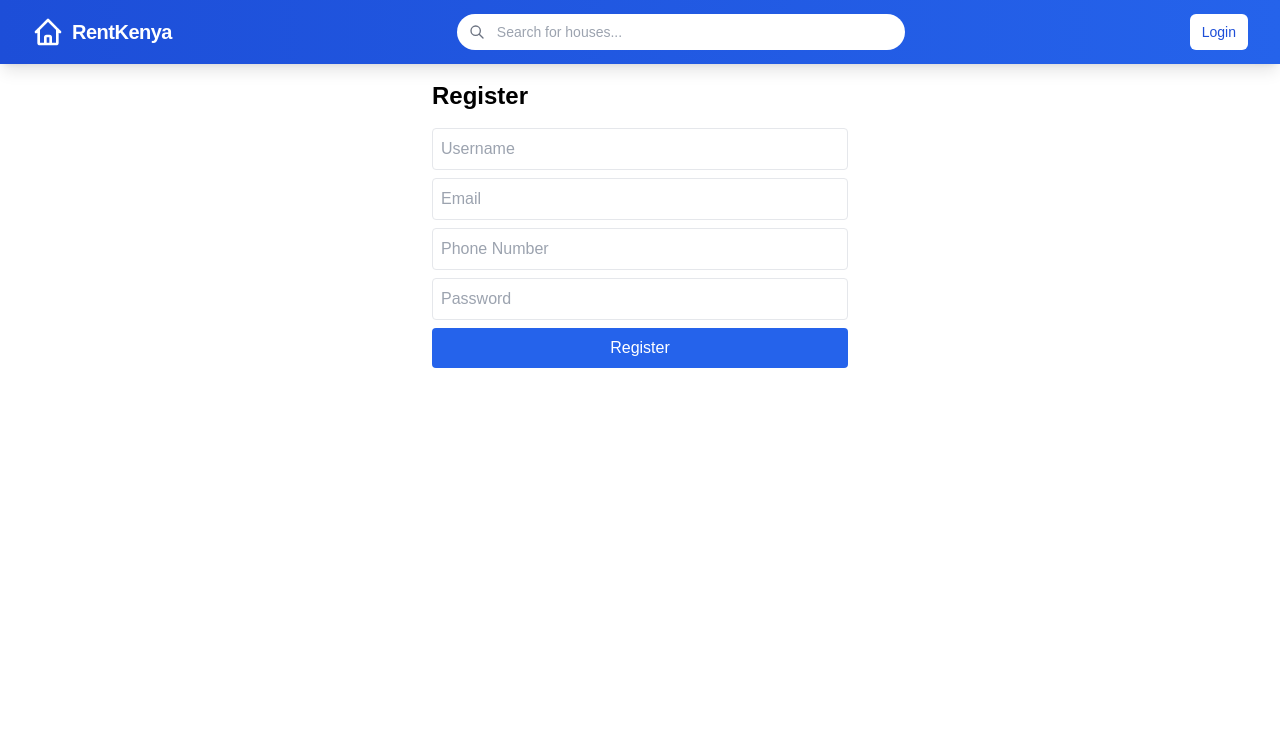
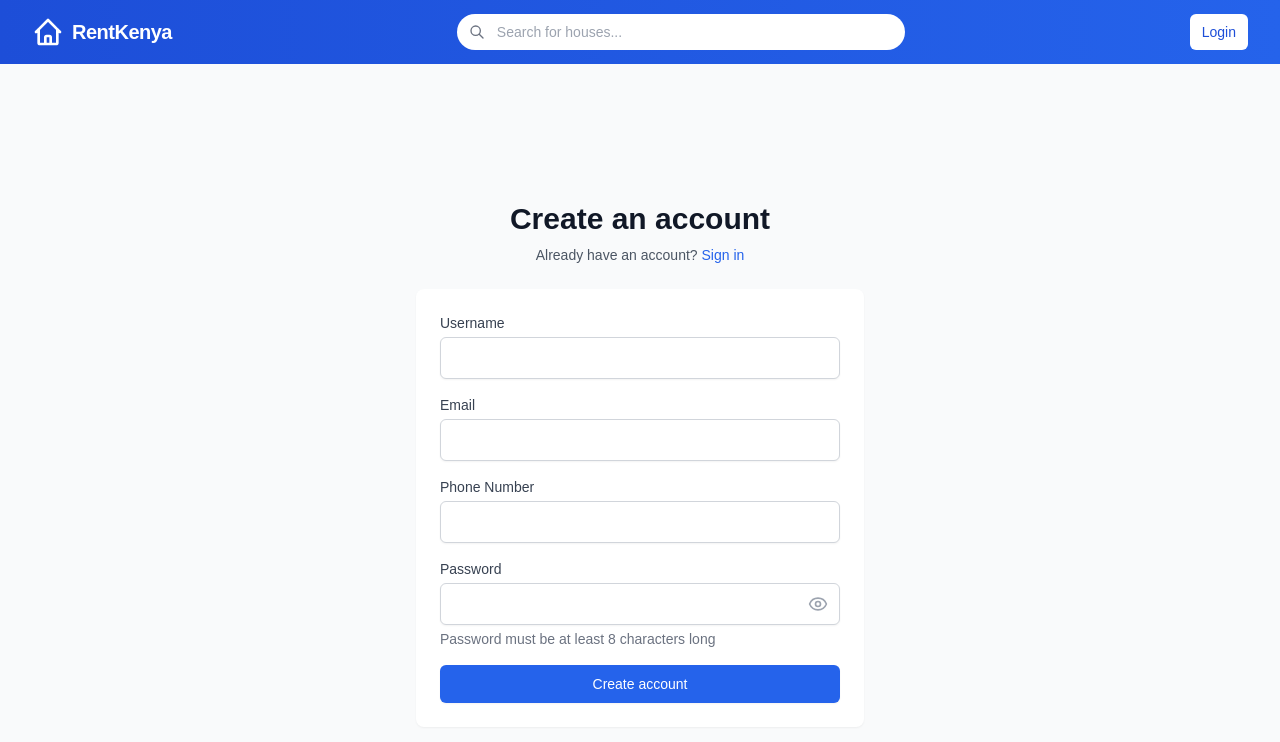
Before and after one commit to Susan56789/RentKenya, a Vue app in the folder client/: page /register in a window 1280 px wide. Shown: the top 742 px of the page. Built offline with nearby package versions, Linux system fonts and the light colour scheme.

Commit message:
Updated login and register pages

```diff
--- a/client/src/router/index.js
+++ b/client/src/router/index.js
@@ -6,12 +6,14 @@ import RegisterPage from '../views/RegisterPage.vue';
 import HouseDetails from '../views/HouseDetails.vue';
 import HouseListings from '@/components/HouseListings.vue';
 import UserProfile from '@/components/UserProfile.vue';
+import ForgotPassword from '@/views/ForgotPassword.vue';
 
 const routes = [
   { path: '/', component: HomePage },
   { path: '/add-house', component: AddHouse },
   { path: '/login', component: LoginPage },
   { path: '/register', component: RegisterPage },
+  {path: '/forgot-password', component: ForgotPassword},
   { path: '/house/:id', component: HouseDetails, props: true },
   {
     path: '/profile',
--- /dev/null
+++ b/client/src/views/ForgotPassword.vue
@@ -0,0 +1,111 @@
+<template>
+    <div class="min-h-screen flex items-center justify-center bg-gray-50 py-12 px-4 sm:px-6 lg:px-8">
+      <base-card class="w-full max-w-md">
+        <card-header class="space-y-1">
+          <card-title class="text-2xl font-bold text-center">Forgot Password</card-title>
+          <p class="text-center text-gray-600">
+            Enter your email to reset your password
+          </p>
+        </card-header>
+        <card-content>
+          <base-alert v-if="error" variant="destructive" class="mb-4">
+            <template #icon>
+              <alert-circle-icon class="h-4 w-4" />
+            </template>
+            <alert-description>{{ error }}</alert-description>
+          </base-alert>
+          <base-alert v-if="success" variant="success" class="mb-4">
+            <alert-description>{{ success }}</alert-description>
+          </base-alert>
+
+          <form @submit.prevent="handleForgotPassword" class="space-y-4">
+            <div class="space-y-1">
+              <label for="email" class="block text-sm font-medium text-gray-700">
+                Email
+              </label>
+              <input
+                id="email"
+                type="email"
+                v-model="email"
+                required
+                class="w-full px-3 py-2 border border-gray-300 rounded-md shadow-sm focus:outline-none focus:ring-2 focus:ring-blue-500 focus:border-blue-500"
+                placeholder="you@example.com"
+              />
+            </div>
+
+            <button
+              type="submit"
+              :disabled="isLoading"
+              class="w-full flex justify-center py-2 px-4 border border-transparent rounded-md shadow-sm text-sm font-medium text-white bg-blue-600 hover:bg-blue-700 focus:outline-none focus:ring-2 focus:ring-offset-2 focus:ring-blue-500 disabled:opacity-50 disabled:cursor-not-allowed"
+            >
+              {{ isLoading ? 'Sending...' : 'Send Reset Link' }}
+            </button>
+          </form>
+        </card-content>
+      </base-card>
+    </div>
+  </template>
+
+  <script>
+  import { BaseCard, CardHeader, CardTitle, CardContent } from '@components/layout';
+  import { AlertCircle as AlertCircleIcon } from 'lucide-vue-next';
+  import { BaseAlert, AlertDescription } from '@components/layout';
+  import axios from 'axios';
+
+  export default {
+    name: 'ForgotPassword',
+    components: {
+      BaseCard,
+      CardHeader,
+      CardTitle,
+      CardContent,
+      BaseAlert,
+      AlertDescription,
+      AlertCircleIcon
+    },
+    data() {
+      return {
+        email: '',
+        error: '',
+        success: '',
+        isLoading: false
+      };
+    },
+    methods: {
+      async handleForgotPassword() {
+        this.error = '';
+        this.success = '';
+        this.isLoading = true;
+
+        if (!this.validateForm()) {
+          this.isLoading = false;
+          return;
+        }
+
+        try {
+          await axios.post('https://rentkenya.onrender.com/api/users/forgot-password', {
+            email: this.email.trim()
+          });
+          this.success = 'A password reset link has been sent to your email';
+        } catch (err) {
+          console.error('Forgot Password Error:', err);
+          this.error = err.response?.data?.message || 'Failed to send reset link';
+        } finally {
+          this.isLoading = false;
+        }
+      },
+      validateForm() {
+        if (!this.email) {
+          this.error = 'Please enter your email';
+          return false;
+        }
+        const emailRegex = /^[^\s@]+@[^\s@]+\.[^\s@]+$/;
+        if (!emailRegex.test(this.email)) {
+          this.error = 'Please enter a valid email address';
+          return false;
+        }
+        return true;
+      }
+    }
+  };
+  </script>
--- a/client/src/views/LoginPage.vue
+++ b/client/src/views/LoginPage.vue
@@ -34,14 +34,24 @@
             <label for="password" class="block text-sm font-medium text-gray-700">
               Password
             </label>
+            <div class="relative">
               <input
                 id="password"
-              type="password"
+                :type="showPassword ? 'text' : 'password'"
                 v-model="password"
                 required
                 class="w-full px-3 py-2 border border-gray-300 rounded-md shadow-sm focus:outline-none focus:ring-2 focus:ring-blue-500 focus:border-blue-500"
                 placeholder="••••••••"
               />
+              <button
+                type="button"
+                @click="showPassword = !showPassword"
+                class="absolute inset-y-0 right-0 pr-3 flex items-center"
+              >
+                <eye-icon v-if="!showPassword" class="h-5 w-5 text-gray-400" />
+                <eye-off-icon v-else class="h-5 w-5 text-gray-400" />
+              </button>
+            </div>
           </div>
 
           <div class="flex items-center justify-between">
@@ -91,7 +101,7 @@
 
 <script>
 import { BaseCard, CardHeader, CardTitle, CardContent } from '@components/layout';
-import { AlertCircle as AlertCircleIcon } from 'lucide-vue-next';
+import { AlertCircle as AlertCircleIcon, Eye as EyeIcon, EyeOff as EyeOffIcon } from 'lucide-vue-next';
 import { BaseAlert, AlertDescription } from '@components/layout';
 import axios from 'axios';
 
@@ -104,7 +114,9 @@ export default {
     CardContent,
     BaseAlert,
     AlertDescription,
-    AlertCircleIcon
+    AlertCircleIcon,
+    EyeIcon,
+    EyeOffIcon
   },
   data() {
     return {
@@ -112,7 +124,8 @@ export default {
       password: '',
       rememberMe: false,
       error: '',
-      isLoading: false
+      isLoading: false,
+      showPassword: false
     };
   },
   methods: {
@@ -120,15 +133,15 @@ export default {
       this.error = '';
       this.isLoading = true;
 
+      if (!this.validateForm()) {
+        this.isLoading = false;
+        return;
+      }
+
       try {
-        // Configure axios to include credentials
         const response = await axios.post('https://rentkenya.onrender.com/api/users/login', {
-          email: this.email,
+          email: this.email.trim(),
           password: this.password
-        }, {
-          headers: {
-            'Content-Type': 'application/json'
-          }
         });
 
         const { token } = response.data;
@@ -137,19 +150,30 @@ export default {
           throw new Error('No token received from server');
         }
 
-        // Store token with Bearer prefix
         localStorage.setItem('token', `Bearer ${token}`);
-
-        // Configure axios defaults for future requests
         axios.defaults.headers.common['Authorization'] = `Bearer ${token}`;
 
         this.$router.push('/');
       } catch (err) {
         console.error('Login Error:', err);
-        this.error = err.response?.data?.message || 'Login failed. Please check your credentials.';
+        this.error = err.response?.data?.message || 'Invalid email or password';
       } finally {
         this.isLoading = false;
       }
+    },
+    validateForm() {
+      if (!this.email || !this.password) {
+        this.error = 'Please fill in all fields';
+        return false;
+      }
+
+      const emailRegex = /^[^\s@]+@[^\s@]+\.[^\s@]+$/;
+      if (!emailRegex.test(this.email)) {
+        this.error = 'Please enter a valid email address';
+        return false;
+      }
+
+      return true;
     }
   }
 };
--- a/client/src/views/RegisterPage.vue
+++ b/client/src/views/RegisterPage.vue
@@ -1,39 +1,164 @@
 <template>
-    <div class="max-w-md mx-auto p-4">
-      <h1 class="text-2xl font-bold mb-4">Register</h1>
-      <form @submit.prevent="register">
-        <input v-model="username" placeholder="Username" class="w-full p-2 border mb-2 rounded" />
-        <input v-model="email" placeholder="Email" class="w-full p-2 border mb-2 rounded" />
-        <input v-model="phoneNumber" placeholder="Phone Number" class="w-full p-2 border mb-2 rounded" />
-        <input v-model="password" type="password" placeholder="Password" class="w-full p-2 border mb-2 rounded" />
-        <button type="submit" class="bg-blue-600 text-white p-2 rounded w-full">Register</button>
+  <div class="min-h-screen flex items-center justify-center bg-gray-50 py-12 px-4 sm:px-6 lg:px-8">
+    <div class="w-full max-w-md">
+      <div class="text-center mb-6">
+        <h2 class="text-3xl font-bold text-gray-900">Create an account</h2>
+        <p class="mt-2 text-sm text-gray-600">
+          Already have an account?
+          <router-link to="/login" class="font-medium text-blue-600 hover:text-blue-500">
+            Sign in
+          </router-link>
+        </p>
+      </div>
+
+      <div class="bg-white rounded-lg shadow-sm p-6">
+        <div v-if="error" class="mb-4 p-3 bg-red-50 border border-red-200 rounded-md">
+          <p class="text-sm text-red-600">{{ error }}</p>
+        </div>
+
+        <form @submit.prevent="handleRegister" class="space-y-4">
+          <div>
+            <label for="username" class="block text-sm font-medium text-gray-700">Username</label>
+            <input
+              id="username"
+              v-model="username"
+              type="text"
+              required
+              class="mt-1 w-full px-3 py-2 border border-gray-300 rounded-md shadow-sm focus:outline-none focus:ring-2 focus:ring-blue-500 focus:border-blue-500"
+            />
+          </div>
+
+          <div>
+            <label for="email" class="block text-sm font-medium text-gray-700">Email</label>
+            <input
+              id="email"
+              v-model="email"
+              type="email"
+              required
+              class="mt-1 w-full px-3 py-2 border border-gray-300 rounded-md shadow-sm focus:outline-none focus:ring-2 focus:ring-blue-500 focus:border-blue-500"
+            />
+          </div>
+
+          <div>
+            <label for="phone" class="block text-sm font-medium text-gray-700">Phone Number</label>
+            <input
+              id="phone"
+              v-model="phoneNumber"
+              type="tel"
+              required
+              class="mt-1 w-full px-3 py-2 border border-gray-300 rounded-md shadow-sm focus:outline-none focus:ring-2 focus:ring-blue-500 focus:border-blue-500"
+            />
+          </div>
+
+          <div>
+            <label for="password" class="block text-sm font-medium text-gray-700">Password</label>
+            <div class="relative mt-1">
+              <input
+                id="password"
+                v-model="password"
+                :type="showPassword ? 'text' : 'password'"
+                required
+                class="w-full px-3 py-2 border border-gray-300 rounded-md shadow-sm focus:outline-none focus:ring-2 focus:ring-blue-500 focus:border-blue-500"
+              />
+              <button
+                type="button"
+                @click="showPassword = !showPassword"
+                class="absolute inset-y-0 right-0 pr-3 flex items-center"
+              >
+                <eye-icon v-if="!showPassword" class="h-5 w-5 text-gray-400" />
+                <eye-off-icon v-else class="h-5 w-5 text-gray-400" />
+              </button>
+            </div>
+            <p class="mt-1 text-sm text-gray-500">
+              Password must be at least 8 characters long
+            </p>
+          </div>
+
+          <button
+            type="submit"
+            :disabled="isLoading"
+            class="w-full flex justify-center py-2 px-4 border border-transparent rounded-md shadow-sm text-sm font-medium text-white bg-blue-600 hover:bg-blue-700 focus:outline-none focus:ring-2 focus:ring-offset-2 focus:ring-blue-500 disabled:opacity-50 disabled:cursor-not-allowed"
+          >
+            {{ isLoading ? 'Creating account...' : 'Create account' }}
+          </button>
         </form>
+      </div>
+    </div>
   </div>
 </template>
 
 <script>
-  import axios from '../axios';
+import { Eye as EyeIcon, EyeOff as EyeOffIcon } from 'lucide-vue-next';
+import axios from 'axios';
 
 export default {
+  name: 'RegisterForm',
+  components: {
+    EyeIcon,
+    EyeOffIcon
+  },
   data() {
     return {
       username: '',
       email: '',
       password: '',
       phoneNumber: '',
+      error: '',
+      isLoading: false,
+      showPassword: false
     };
   },
   methods: {
-      register() {
-        axios.post('https://rentkenya.onrender.com/api/users/register', {
-          username: this.username,
-          email: this.email,
+    async handleRegister() {
+      this.error = '';
+      this.isLoading = true;
+
+      if (!this.validateForm()) {
+        this.isLoading = false;
+        return;
+      }
+
+      try {
+        await axios.post('https://rentkenya.onrender.com/api/users/register', {
+          username: this.username.trim(),
+          email: this.email.trim(),
           password: this.password,
-          phoneNumber: this.phoneNumber,
-        }).then(() => {
+          phoneNumber: this.phoneNumber.trim()
+        });
+
         this.$router.push('/login');
-        });
+      } catch (err) {
+        console.error('Registration Error:', err);
+        this.error = err.response?.data?.message || 'Registration failed. Please try again.';
+      } finally {
+        this.isLoading = false;
+      }
     },
-    },
+    validateForm() {
+      if (!this.username || !this.email || !this.password || !this.phoneNumber) {
+        this.error = 'Please fill in all fields';
+        return false;
+      }
+
+      const emailRegex = /^[^\s@]+@[^\s@]+\.[^\s@]+$/;
+      if (!emailRegex.test(this.email)) {
+        this.error = 'Please enter a valid email address';
+        return false;
+      }
+
+      if (this.password.length < 8) {
+        this.error = 'Password must be at least 8 characters long';
+        return false;
+      }
+
+      const phoneRegex = /^\+?[\d\s-]{10,}$/;
+      if (!phoneRegex.test(this.phoneNumber)) {
+        this.error = 'Please enter a valid phone number';
+        return false;
+      }
+
+      return true;
+    }
+  }
 };
 </script>
```
Also changed, not shown: 2 other files (tests, documents, lock files or other folders). Lines whose indentation alone changed are shown as unchanged.
